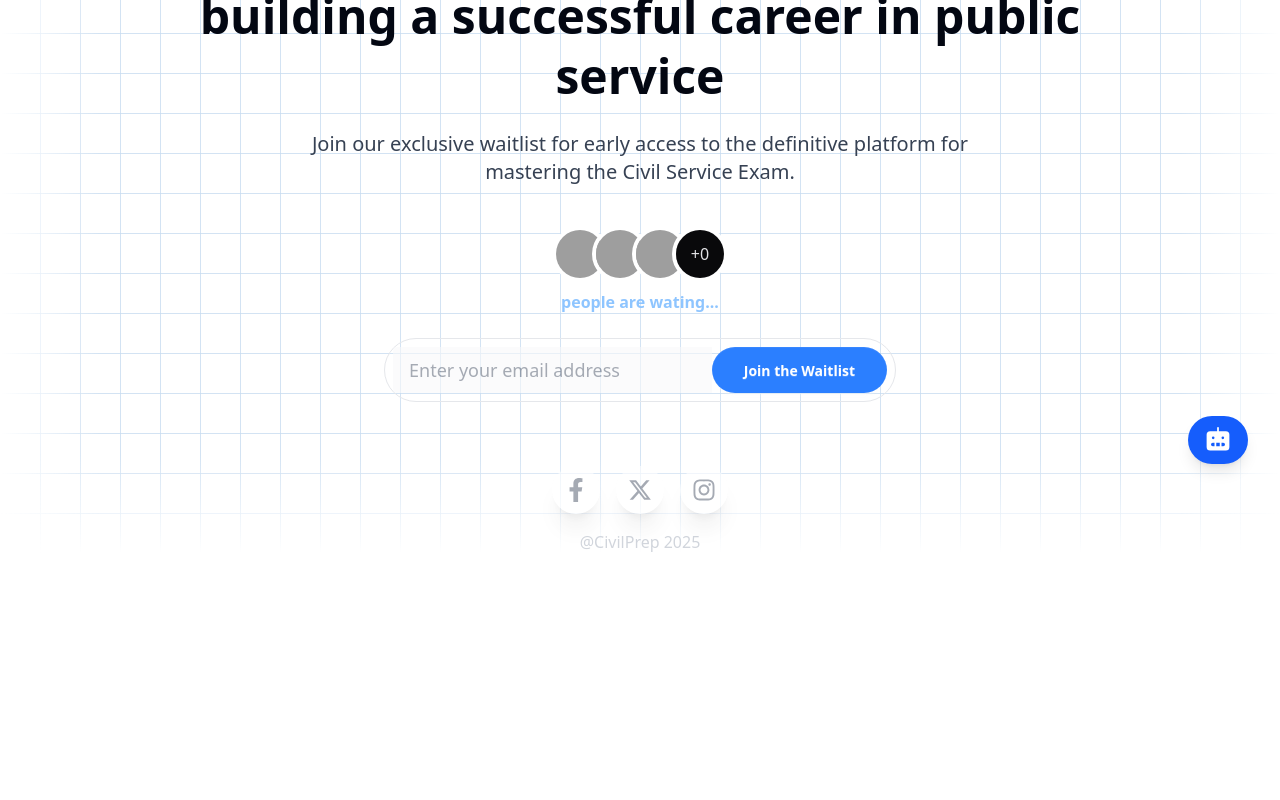
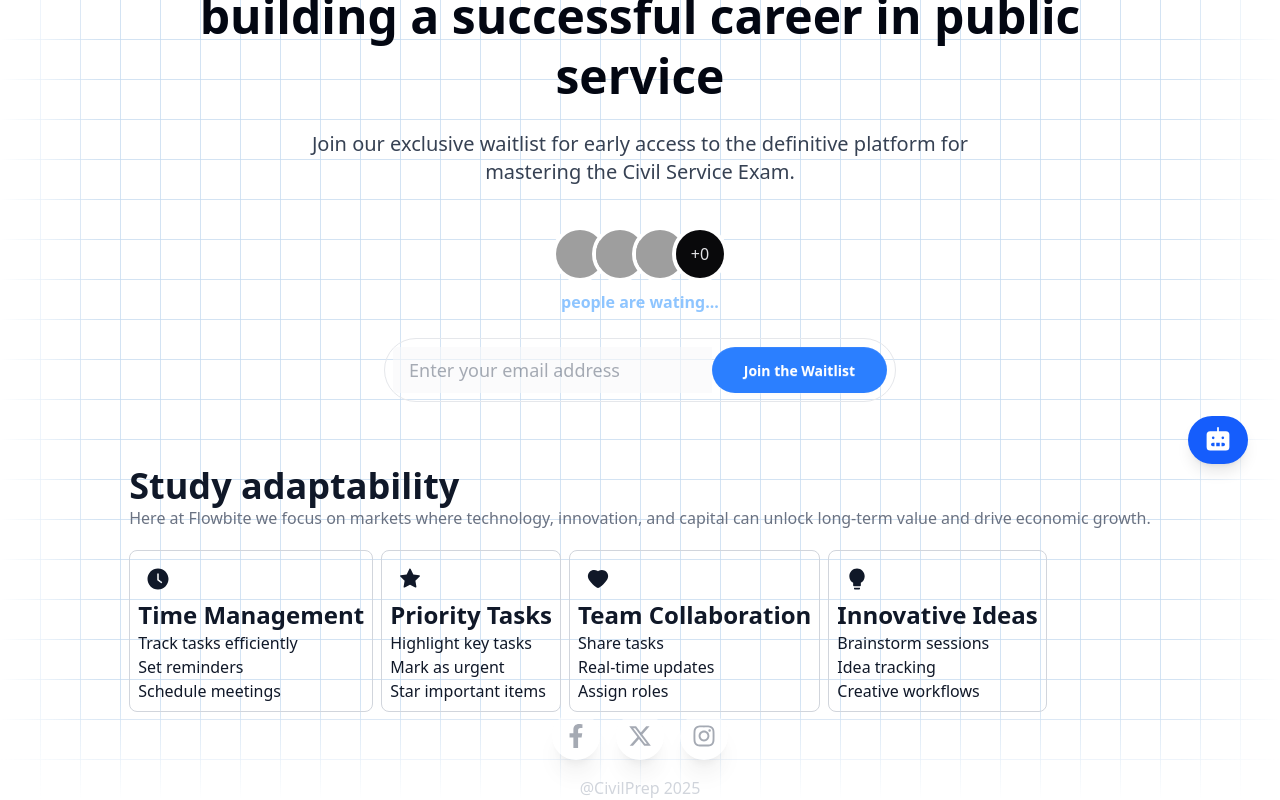
Before and after one commit to urkiddennn/wait, a React (Vite) app: page / in a window 1280 px wide. Shown: the part 304-1104 px from the top of the page. Before the commit the page ends 858 px from the top, so only its background shows below. Built offline with nearby package versions, Linux system fonts and the light colour scheme; no server answers; grey boxes are pictures that could not be loaded.

Commit message:
Update: added feature section(not finish

```diff
--- a/package.json
+++ b/package.json
@@ -14,6 +14,7 @@
     "axios": "^1.11.0",
     "dotenv": "^17.2.1",
     "markdown-to-jsx": "^7.7.12",
+    "prop-types": "^15.8.1",
     "react": "^19.1.0",
     "react-dom": "^19.1.0",
     "react-icons": "^5.5.0",
--- a/src/App.jsx
+++ b/src/App.jsx
@@ -2,11 +2,13 @@ import React, { useState, useEffect } from "react";
 import { FaFacebookF } from "react-icons/fa";
 import { FaXTwitter } from "react-icons/fa6";
 import { FaInstagram } from "react-icons/fa";
-import { IoIosBookmarks } from "react-icons/io";
+
 import { PiRobotFill } from "react-icons/pi";
 import InputEmail from "./components/InputEmail";
 import ChatModal from "./components/ChatModal";
 import { getTotalJoined } from "./services/api";
+import Header from "./components/Header";
+import FeatureSection from "./sections/FeatureSection";
 
 const App = () => {
   const [totalJoined, setTotalJoined] = useState(0);
@@ -57,34 +59,7 @@ const App = () => {
         className="absolute inset-0 w-full h-full bg-cover z-0"
       ></div>
       {/* Navigation Bar */}
-      <header className="relative z-10 sm:w-full md:max-w-4xl w-80 mx-auto px-5 py-4 mt-10 flex justify-between items-center border border-gray-400 rounded-full">
-        <div className="flex items-center space-x-2">
-          <IoIosBookmarks className="md:size-6 size-4 fill-blue-700 transition-transform duration-200 hover:scale-110" />
-          <span className="md:text-2xl text-md font-bold text-blue-700">
-            CivilPrep
-          </span>
-        </div>
-        <nav className="md:space-x-8 space-x-2">
-          <a
-            href="#"
-            className="text-gray-600 hover:text-blue-700 active:text-blue-900 focus:outline-none focus:ring-2 focus:ring-blue-500 focus:ring-offset-2 transition-colors duration-200"
-          >
-            Home
-          </a>
-          <a
-            href="#"
-            className="text-gray-600 hover:text-blue-700 active:text-blue-900 focus:outline-none focus:ring-2 focus:ring-blue-500 focus:ring-offset-2 transition-colors duration-200"
-          >
-            Features
-          </a>
-          <a
-            href="#"
-            className="text-gray-600 hover:text-blue-700 active:text-blue-900 focus:outline-none focus:ring-2 focus:ring-blue-500 focus:ring-offset-2 transition-colors duration-200"
-          >
-            About
-          </a>
-        </nav>
-      </header>
+      <Header />
       {/* Main Content Area - Waitlist Focused */}
       <main className="relative z-10 flex flex-col items-center justify-center flex-grow text-center px-4 py-16">
         <h1 className="lg:text-5xl text-3xl md:text-4xl font-extrabold text-gray-950 leading-tight mb-6 max-w-4xl">
@@ -131,6 +106,8 @@ const App = () => {
         {/* Waitlist Form */}
         <InputEmail />
       </main>
+      {/* The feature sections */}
+      <FeatureSection />
       <div className="max-w-4xl gap-4 flex justify-center items-center  bottom-10 opacity-60">
         <button className="bg-white shadow-xl rounded-full p-3 hover:transform hover:scale-110 hover:bg-gray-100 hover:shadow-2xl transition duration-200 ease-in-out">
           <FaFacebookF className="size-6 text-gray-500 hover:text-blue-600" />
--- /dev/null
+++ b/src/components/FeatureCard.jsx
@@ -0,0 +1,33 @@
+import PropTypes from "prop-types";
+import { AiFillClockCircle } from "react-icons/ai";
+const FeatureCard = ({
+  icon: Icon = AiFillClockCircle,
+  title,
+  listItems = [],
+  iconBg,
+  iconColor = "indigo-300",
+}) => {
+  return (
+    <div className="flex flex-col justify-start items-start p-2 border border-gray-300 rounded-lg ">
+      <div className={`bg-${iconBg} p-2 rounded-md`}>
+        <Icon className={`text-${iconColor} size-6`} />
+      </div>
+      <h1 className="text-2xl font-bold">{title}</h1>
+      <ul>
+        {listItems.map((item, index) => (
+          <li key={index}>{item}</li>
+        ))}
+      </ul>
+    </div>
+  );
+};
+
+FeatureCard.propTypes = {
+  icon: PropTypes.elementType,
+  title: PropTypes.string,
+  listItems: PropTypes.arrayOf(PropTypes.string),
+  iconBg: PropTypes.string,
+  iconColor: PropTypes.string,
+};
+
+export default FeatureCard;
--- /dev/null
+++ b/src/components/Header.jsx
@@ -0,0 +1,36 @@
+import { IoIosBookmarks } from "react-icons/io";
+
+const Header = () => {
+  return (
+    <header className="relative z-10 sm:w-full md:max-w-4xl w-80 mx-auto px-5 py-4 mt-10 flex justify-between items-center border border-gray-400 rounded-full">
+      <div className="flex items-center space-x-2">
+        <IoIosBookmarks className="md:size-6 size-4 fill-blue-700 transition-transform duration-200 hover:scale-110" />
+        <span className="md:text-2xl text-md font-bold text-blue-700">
+          CivilPrep
+        </span>
+      </div>
+      <nav className="md:space-x-8 space-x-2">
+        <a
+          href="#"
+          className="text-gray-600 hover:text-blue-700 active:text-blue-900 focus:outline-none focus:ring-2 focus:ring-blue-500 focus:ring-offset-2 transition-colors duration-200"
+        >
+          Home
+        </a>
+        <a
+          href="#"
+          className="text-gray-600 hover:text-blue-700 active:text-blue-900 focus:outline-none focus:ring-2 focus:ring-blue-500 focus:ring-offset-2 transition-colors duration-200"
+        >
+          Features
+        </a>
+        <a
+          href="#"
+          className="text-gray-600 hover:text-blue-700 active:text-blue-900 focus:outline-none focus:ring-2 focus:ring-blue-500 focus:ring-offset-2 transition-colors duration-200"
+        >
+          About
+        </a>
+      </nav>
+    </header>
+  );
+};
+
+export default Header;
--- /dev/null
+++ b/src/sections/FeatureSection.jsx
@@ -0,0 +1,73 @@
+import FeatureCard from "../components/FeatureCard";
+import {
+  AiFillClockCircle,
+  AiFillStar,
+  AiFillHeart,
+  AiFillBulb,
+} from "react-icons/ai";
+const FeatureSection = () => {
+  // Sample data list
+  const features = [
+    {
+      icon: AiFillClockCircle,
+      title: "Time Management",
+      listItems: [
+        "Track tasks efficiently",
+        "Set reminders",
+        "Schedule meetings",
+      ],
+      iconBg: "amber-600",
+      iconColor: "indigo-300",
+    },
+    {
+      icon: AiFillStar,
+      title: "Priority Tasks",
+      listItems: [
+        "Highlight key tasks",
+        "Mark as urgent",
+        "Star important items",
+      ],
+      iconBg: "amber-600",
+      iconColor: "amber-300",
+    },
+    {
+      icon: AiFillHeart,
+      title: "Team Collaboration",
+      listItems: ["Share tasks", "Real-time updates", "Assign roles"],
+      iconBg: "red-600",
+      iconColor: "red-300",
+    },
+    {
+      icon: AiFillBulb,
+      title: "Innovative Ideas",
+      listItems: ["Brainstorm sessions", "Idea tracking", "Creative workflows"],
+      iconBg: "green-600",
+      iconColor: "indigo-300",
+    },
+  ];
+  return (
+    <div className="relative flex flex-col z-10 gap-5 px-3">
+      <div className="w-full flex flex-col justify-start items-start">
+        <h1 className="text-4xl font-bold">Study adaptability</h1>
+        <p className="text-gray-500">
+          Here at Flowbite we focus on markets where technology, innovation, and
+          capital can unlock long-term value and drive economic growth.
+        </p>
+      </div>
+      <div className="relative flex md:flex-row flex-col gap-2 w-full ">
+        {features.map((feature, index) => (
+          <FeatureCard
+            key={index}
+            icon={feature.icon}
+            title={feature.title}
+            listItems={feature.listItems}
+            iconBg={feature.iconBg}
+            iconColor={feature.iconColor}
+          />
+        ))}
+      </div>
+    </div>
+  );
+};
+
+export default FeatureSection;
```
Also changed, not shown: 1 other file (tests, documents, lock files or other folders).
